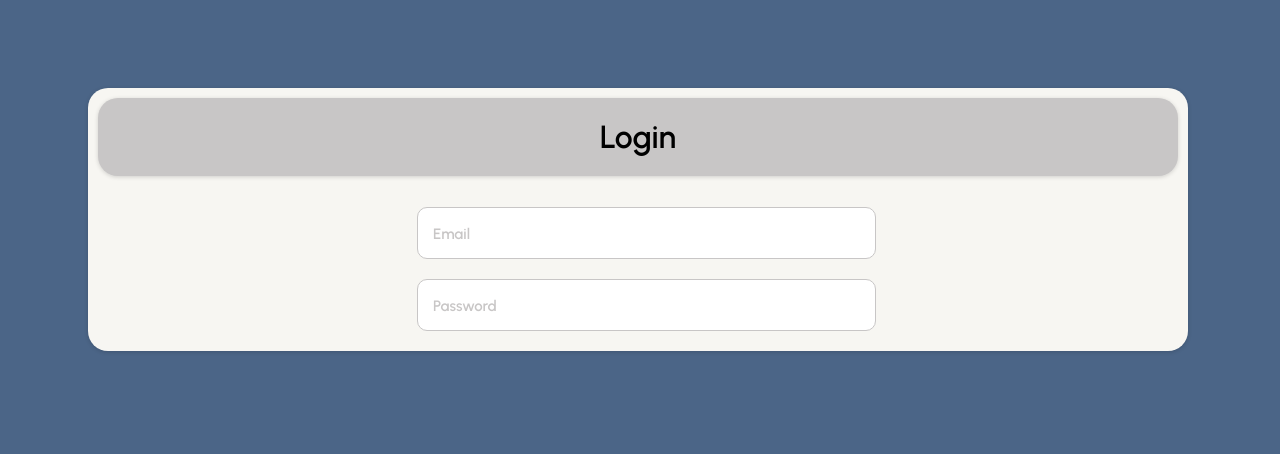
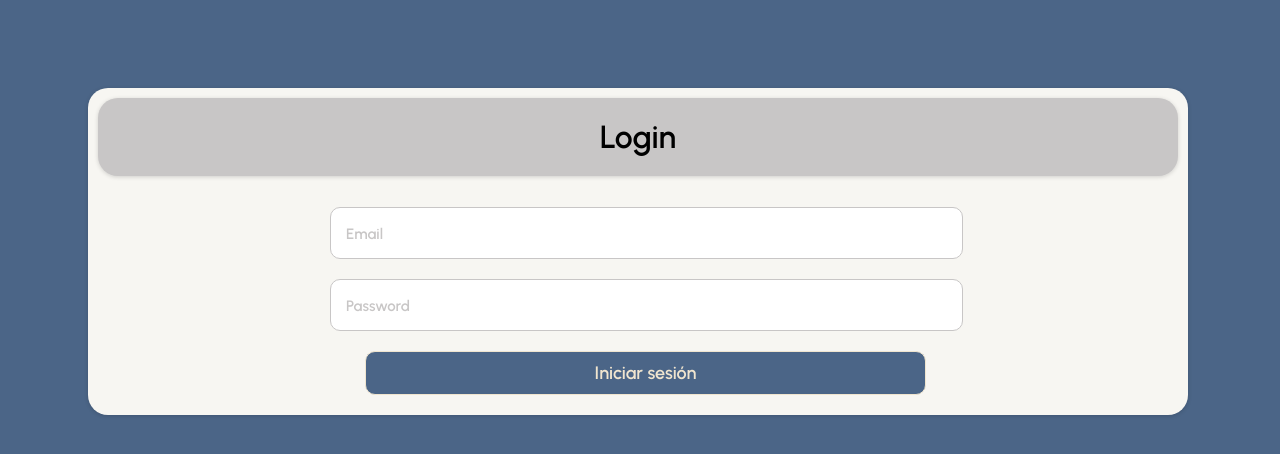
Before and after one commit to samuel-mc/login-react, a React (Create React App) app in the folder frontend/: page / in a window 1280 px wide. Shown: the top 454 px of the page. Built offline with nearby package versions, Linux system fonts and the light colour scheme.

Commit message:
add: boton iniciar sesion

```diff
--- /dev/null
+++ b/frontend/src/assets/style/LoginButton.css
@@ -0,0 +1,19 @@
+.loginButton {
+    background-color: #4B6587;
+    border: none;
+    border: solid 1px #F0E5CF;
+    border-radius: 10px;
+    color: #F0E5CF;
+    font-family: 'Urbanist', sans-serif;
+    font-size: 18px;
+    height: auto;
+    margin: 10px 35px;
+    padding: 10px 0;
+    transition: opacity 0.5s;
+    width: calc(100% - 55px);
+}
+
+.loginButton:hover{
+    opacity: 0.8;
+    cursor: pointer;
+}
--- a/frontend/src/assets/style/LoginContainer.css
+++ b/frontend/src/assets/style/LoginContainer.css
@@ -22,7 +22,7 @@
 
 }
 
-@media (max-width: 660px) {
+@media (max-width: 800px) {
     .loginContainer {
         margin: 1rem;
         margin-top: 5rem;
--- a/frontend/src/assets/style/LoginInput.css
+++ b/frontend/src/assets/style/LoginInput.css
@@ -23,7 +23,7 @@
     box-shadow: rgba(0, 0, 0, 0.16) 0px 1px 4px;
 }
 
-@media (max-width: 660px) {
+@media (max-width: 800px) {
     .loginInput {
         width: calc(100% - 25px);
     }
--- /dev/null
+++ b/frontend/src/components/LoginButton.jsx
@@ -0,0 +1,10 @@
+import React from "react";
+import '../assets/style/LoginButton.css'
+
+const LoginButton = () => {
+    return(
+        <button className="loginButton">Iniciar sesión</button>
+    );
+}
+
+export { LoginButton };
--- a/frontend/src/containers/LoginContainer.jsx
+++ b/frontend/src/containers/LoginContainer.jsx
@@ -1,5 +1,6 @@
 import React from 'react';
 import { LoginInput } from '../components/LoginInput';
+import { LoginButton } from '../components/LoginButton';
 import '../assets/style/LoginContainer.css'
 
 const LoginContainer = ({ children }) => {
@@ -9,6 +10,7 @@ const LoginContainer = ({ children }) => {
             <form action="">
                 <LoginInput placeholder="Email" type="email" />
                 <LoginInput placeholder="Password" type="pasword" />
+                <LoginButton />
             </form>
         </div>
     )
--- a/frontend/src/index.css
+++ b/frontend/src/index.css
@@ -1,4 +1,5 @@
 @import url('https://fonts.googleapis.com/css2?family=Urbanist:wght@600&display=swap');
+
 body {
   background-color: #4B6587;
   font-family: 'Urbanist', sans-serif;
```
